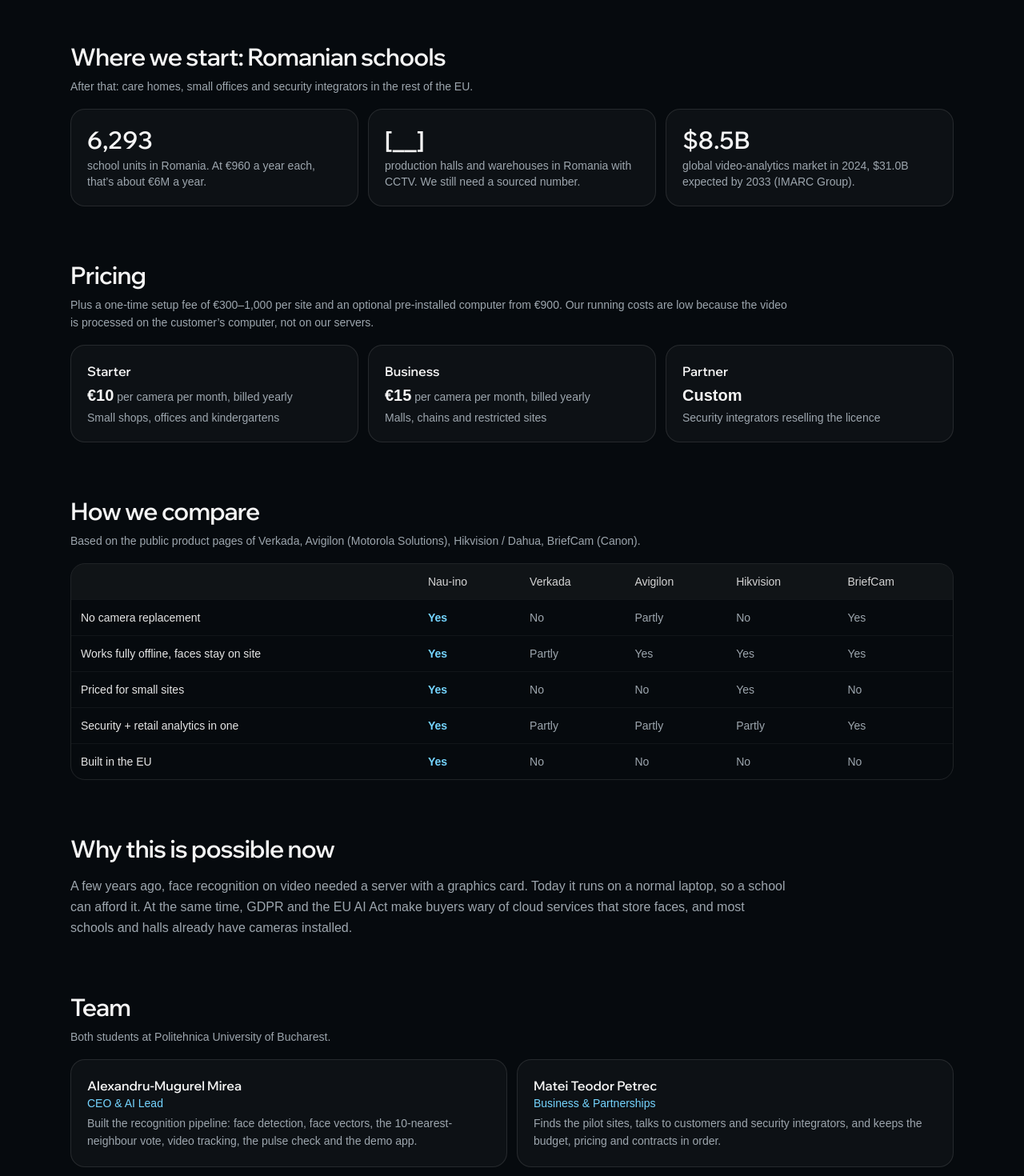
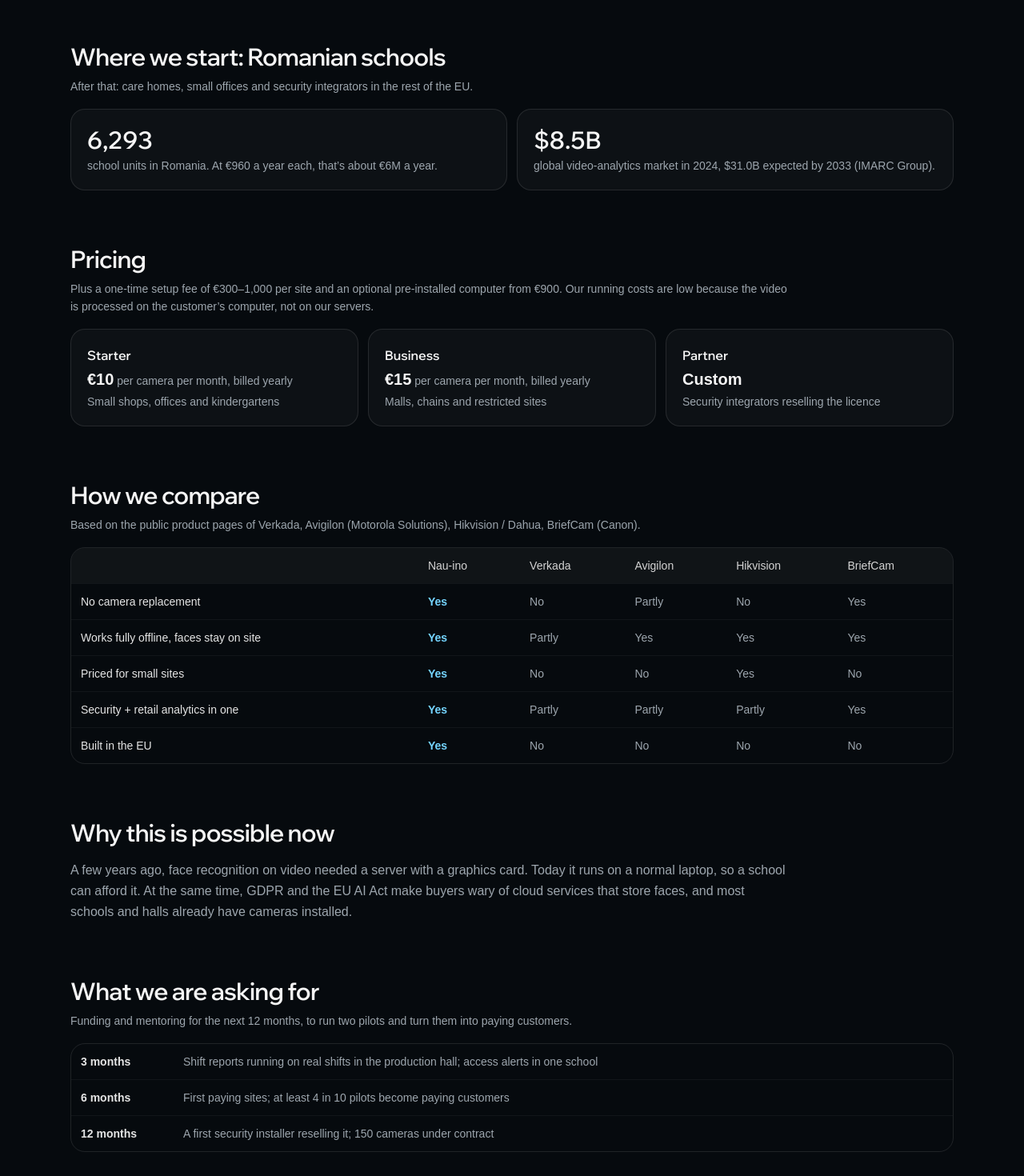
Before and after one commit to Alexx1612/faceprofiler-fiki, a Next.js app: page /pitch in a window 1280 px wide. Shown: the part 2400-3870 px from the top of the page at 80% size. Built offline with nearby package versions, Linux system fonts and the light colour scheme; a web font is replaced by a local one.

Commit message:
Pitch page: drop placeholders and the team section

```diff
--- a/components/site/pitch.tsx
+++ b/components/site/pitch.tsx
@@ -1,4 +1,4 @@
-import { asset, competitors, matrix, pitch, plans, team } from "@/lib/content";
+import { asset, competitors, matrix, pitch, plans } from "@/lib/content";
 import { Section } from "./section";
 
 const card = "rounded-2xl border border-white/10 bg-white/[0.03] p-5";
@@ -77,7 +77,7 @@ export function PitchPage() {
       </Section>
 
       <Section id="pitch-market" title="Where we start: Romanian schools" lead="After that: care homes, small offices and security integrators in the rest of the EU.">
-        <div className="grid gap-3 sm:grid-cols-3">
+        <div className="grid gap-3 sm:grid-cols-2">
           {pitch.market.map((m) => (
             <div key={m.value} className={card}>
               <p className="font-heading text-2xl font-semibold text-neutral-100 sm:text-3xl">{m.value}</p>
@@ -139,20 +139,6 @@ export function PitchPage() {
         <p className="text-muted-foreground max-w-4xl leading-relaxed">{pitch.whyNow}</p>
       </Section>
 
-      <Section id="pitch-team" title="Team" lead="Both students at Politehnica University of Bucharest.">
-        <div className="grid gap-3 sm:grid-cols-2">
-          {team
-            .filter((m) => !m.hidden)
-            .map((m) => (
-              <div key={m.name} className={card}>
-                <h3 className="font-heading font-semibold text-neutral-100">{m.name}</h3>
-                <p className="text-sm text-sky-300">{m.role}</p>
-                <p className="text-muted-foreground mt-1 text-sm leading-relaxed">{m.bio}</p>
-              </div>
-            ))}
-        </div>
-      </Section>
-
       <Section id="pitch-ask" title="What we are asking for" lead={pitch.ask.lead}>
         <div className="overflow-x-auto rounded-2xl border border-white/10">
           <table className="w-full text-sm">
--- a/lib/content.ts
+++ b/lib/content.ts
@@ -409,7 +409,7 @@ export const distance = {
   accuracy: { correct: 244, wrong: 4, missed: 58 },
 };
 
-/** Pitch page (/pitch/): the investor pitch as one scrolling page. "[__]" marks figures still to fill in. */
+/** Pitch page (/pitch/): the investor pitch as one scrolling page. */
 export const pitch = {
   headline: "Nau-ino",
   lead: "Software that works with a site’s existing CCTV cameras: it recognises staff, flags strangers, and reports how work happens on a production floor. It runs on one computer on site.",
@@ -446,16 +446,15 @@ export const pitch = {
   ],
   market: [
     { value: "6,293", text: "school units in Romania. At €960 a year each, that’s about €6M a year." },
-    { value: "[__]", text: "production halls and warehouses in Romania with CCTV. We still need a sourced number." },
     { value: "$8.5B", text: "global video-analytics market in 2024, $31.0B expected by 2033 (IMARC Group)." },
   ],
   whyNow:
     "A few years ago, face recognition on video needed a server with a graphics card. Today it runs on a normal laptop, so a school can afford it. At the same time, GDPR and the EU AI Act make buyers wary of cloud services that store faces, and most schools and halls already have cameras installed.",
   ask: {
-    lead: "[€__] over the next 12 months, to run two pilots and turn them into paying customers.",
+    lead: "Funding and mentoring for the next 12 months, to run two pilots and turn them into paying customers.",
     steps: [
       { when: "3 months", goal: "Shift reports running on real shifts in the production hall; access alerts in one school" },
-      { when: "6 months", goal: "[__] paying sites; at least 4 in 10 pilots become paying customers" },
+      { when: "6 months", goal: "First paying sites; at least 4 in 10 pilots become paying customers" },
       { when: "12 months", goal: "A first security installer reselling it; 150 cameras under contract" },
     ],
   },
```
